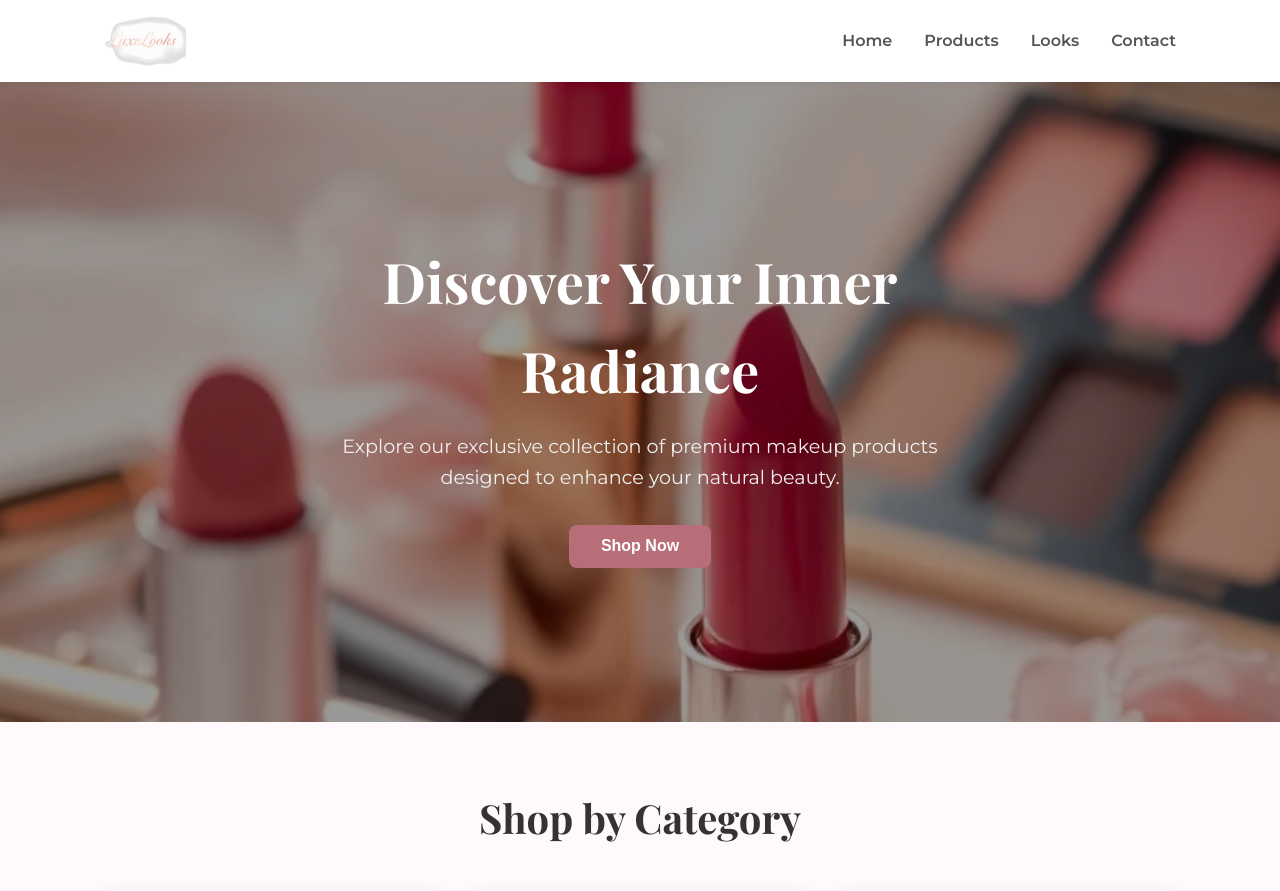
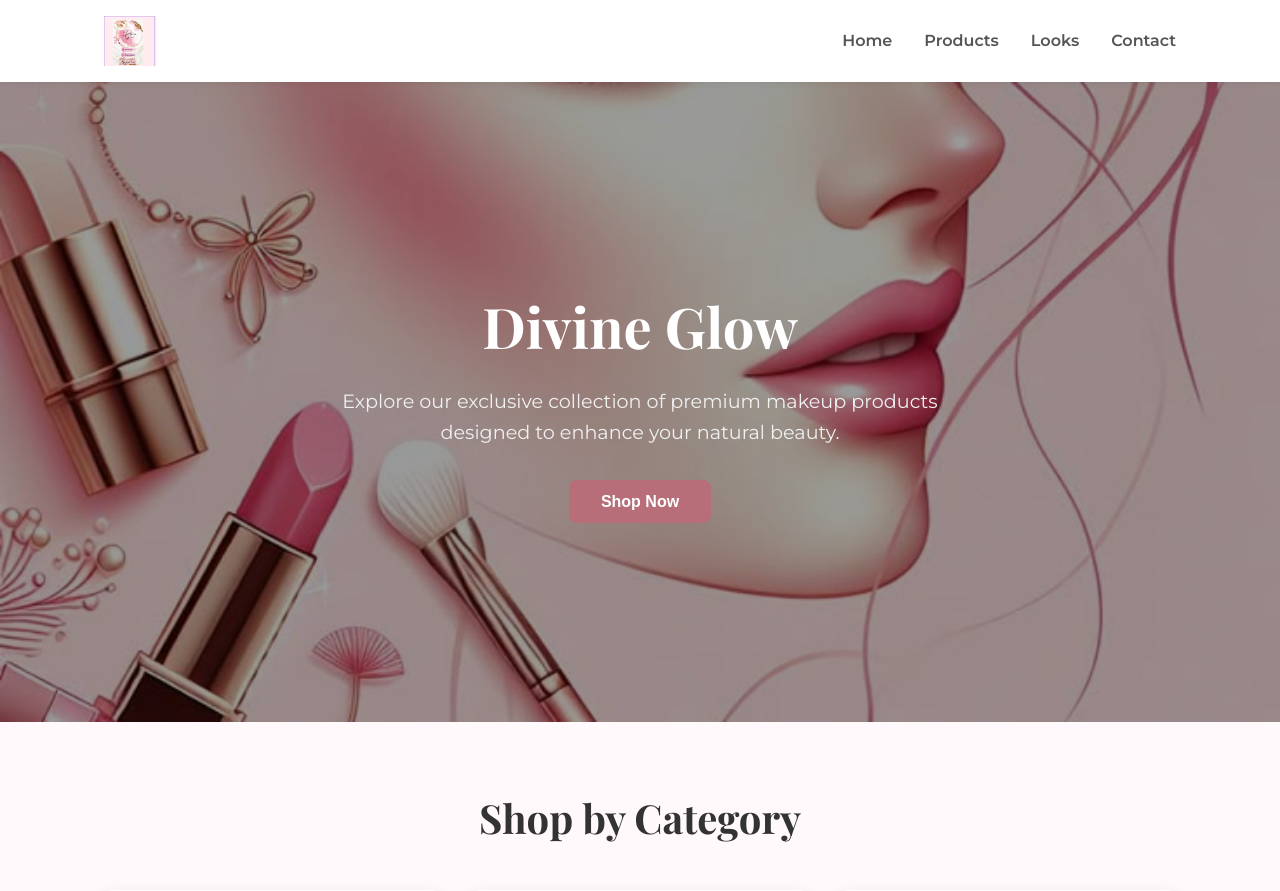
Before and after one commit to AlejandraGordillo/proyectomaquillaje, a PHP site: page /views/home/index.html in a window 1280 px wide. Shown: the top 891 px of the page. Run offline with PHP 8.4, Linux system fonts and the light colour scheme.

Commit message:
modificar

```diff
--- a/views/home/index.html
+++ b/views/home/index.html
@@ -15,7 +15,7 @@
     <header>
         <nav>
             <div class="logo">
-                <img src="asset_name.png" alt="LuxeLooks Logo">
+                <img src="logo.jpg" alt="LuxeLooks Logo">
             </div>
             <ul>
                 <li><a href="#home">Home</a></li>
@@ -29,7 +29,7 @@
     <main>
         <section id="home" class="hero">
             <div class="hero-content">
-                <h1>Discover Your Inner Radiance</h1>
+                <h1>Divine Glow</h1>
                 <p>Explore our exclusive collection of premium makeup products designed to enhance your natural beauty.</p>
                 <button class="cta-button">Shop Now</button>
             </div>
--- a/views/home/style.css
+++ b/views/home/style.css
@@ -76,7 +76,7 @@ nav ul li a:hover {
 
 /* Hero Section */
 .hero {
-    background: url('hero-background.png') no-repeat center center/cover;
+    background: url('baner.jpeg') no-repeat center center/cover;
     height: 80vh;
     display: flex;
     align-items: center;
@@ -84,6 +84,7 @@ nav ul li a:hover {
     text-align: center;
     color: var(--secondary-color); /* White text on dark background */
     position: relative;
+   padding: 20%
 }
 
 .hero::before { /* Overlay for better text readability */
```
Also changed, not shown: views/home/asset_name.png (deleted), views/home/baner.jpeg (added), views/home/hero-background.png (deleted), views/home/logo.jpg (added).
